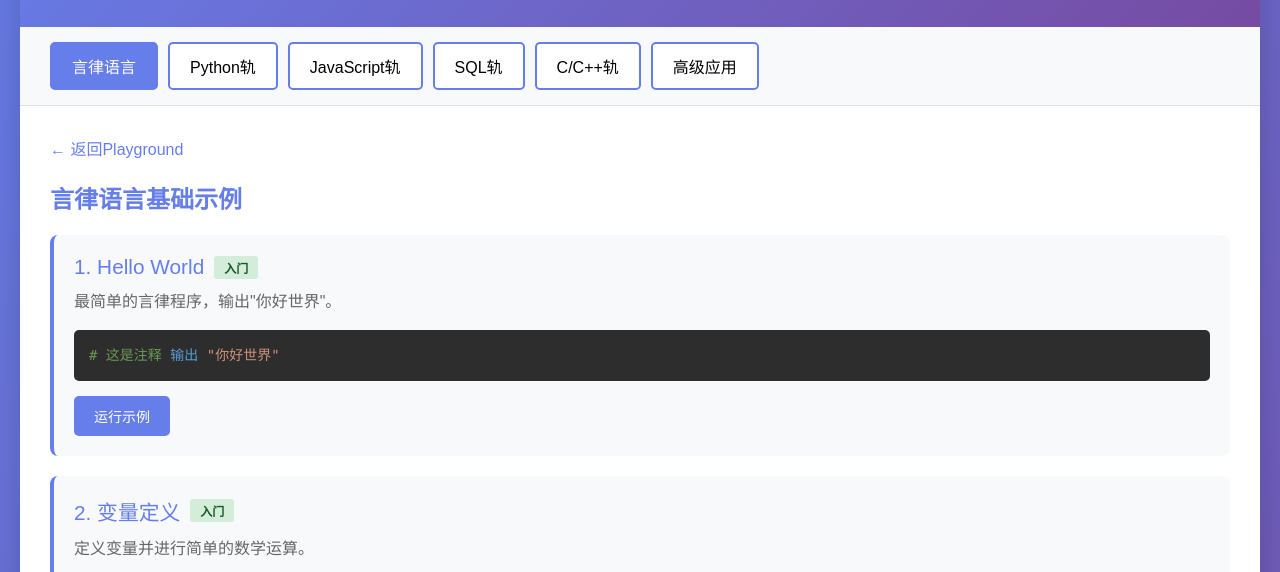
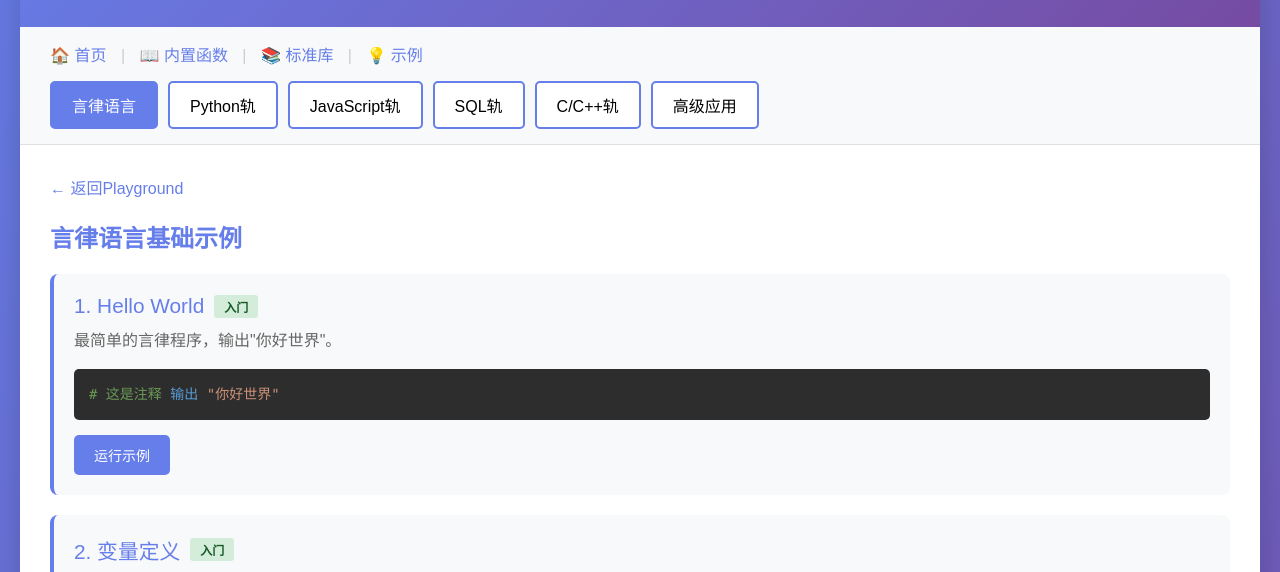
Before and after one commit to skywalk163/yanlv, a plain HTML site: page playground/examples.html in a window 1280 px wide. Shown: the part 149-721 px from the top of the page. Drawn offline with Linux system fonts and the light colour scheme.

Commit message:
feat: add navigation links to examples.html page

```diff
--- a/playground/examples.html
+++ b/playground/examples.html
@@ -221,6 +221,15 @@
         </div>
 
         <div class="nav">
+            <div style="margin-bottom: 15px;">
+                <a href="index.html" style="color: #667eea; text-decoration: none; font-weight: 500;">🏠 首页</a>
+                <span style="margin: 0 10px; color: #ccc;">|</span>
+                <a href="builtins.html" style="color: #667eea; text-decoration: none; font-weight: 500;">📖 内置函数</a>
+                <span style="margin: 0 10px; color: #ccc;">|</span>
+                <a href="stdlib.html" style="color: #667eea; text-decoration: none; font-weight: 500;">📚 标准库</a>
+                <span style="margin: 0 10px; color: #ccc;">|</span>
+                <a href="examples.html" style="color: #667eea; text-decoration: none; font-weight: 500;">💡 示例</a>
+            </div>
             <div class="nav-tabs">
                 <div class="nav-tab active" onclick="showSection('yanlv')">言律语言</div>
                 <div class="nav-tab" onclick="showSection('python')">Python轨</div>
```
